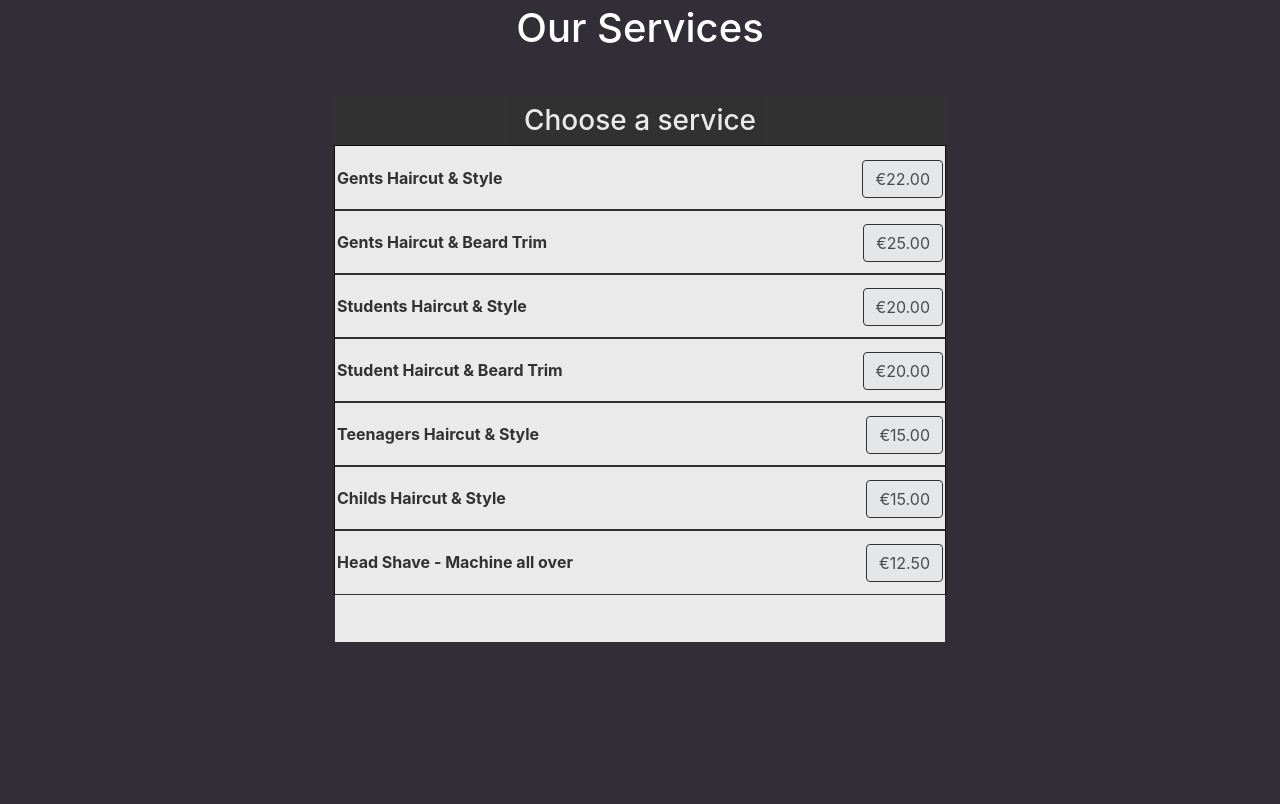
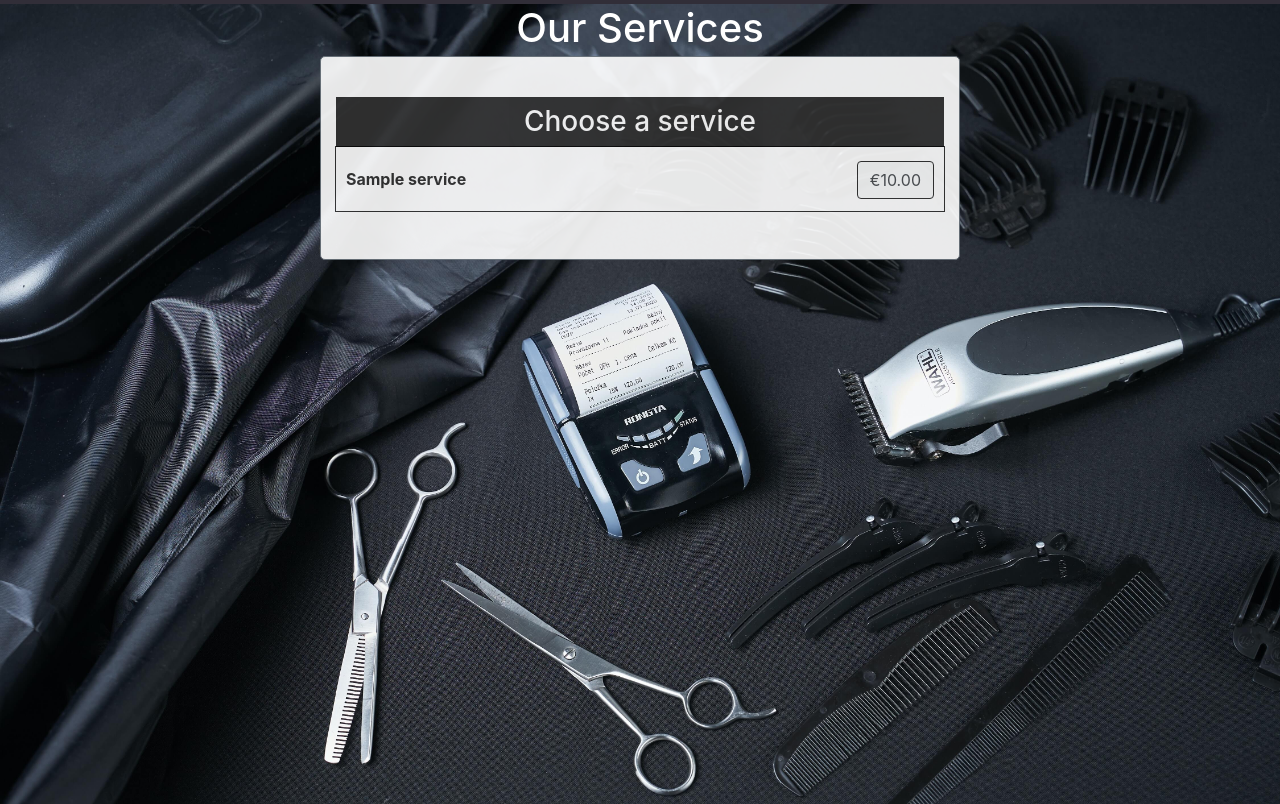
Before and after one commit to LarisaLG/Barbershop, a Django app: page /services/ in a window 1280 px wide. Shown: the part 58-862 px from the top of the page. Before the commit the page ends 700 px from the top, so only its background shows below. Run offline with Django 3.2, Linux system fonts and the light colour scheme; tables that the repository leaves empty hold one stand-in row (values such as "Sample post"); some libraries are stand-ins or nearby versions.

Commit message:
docs: add data loading to the page from the DB, added links to booknow, add style

```diff
--- a/barbershop/views.py
+++ b/barbershop/views.py
@@ -18,7 +18,8 @@ def services(request):
     """
     This view renders to the user the services page.
     """
-    return render(request, 'services.html')
+    services = Service.objects.all()
+    return render(request, 'services.html', {'services': services})
 
 
 def booknow(request):
@@ -33,14 +34,13 @@ def booknow(request):
             booking_form.user = request.user
             booking_form.save()
             return redirect('bookings')
-
     form = BookingForm()
     return render(request, 'booknow.html', {'form': form})
 
 
 def bookings(request):
     """This view checks if user is logged in and renders the bookings.html
-    page which shows user bookings and otherwise it redirects to the signup page.
+    page which shows user bookings and otherwise it redirects to the signup page
     """
     if request.user.is_authenticated:
         bookings = Booking.objects.filter(user=request.user)
--- a/static/css/style.css
+++ b/static/css/style.css
@@ -164,12 +164,14 @@ img.logo {
 .services-contain {
     width: 95%;
     margin: 0 auto;
+    background-color: #fff;
+    opacity: 0.9;
+    border: 1px solid #6c757d;
+    border-radius: 5px;
 }
 
 .services-block {
     width: 100%;
-    background-color: #fff;
-    opacity: 0.9;
     margin-top: 5vh;
     padding-bottom: 10px;
 }
--- a/templates/services.html
+++ b/templates/services.html
@@ -3,87 +3,29 @@
 
 {% block content %}
 
+<div class="services-page signup-page">
+
     <h1 class="services-title mt-1 mb-1 text-center">Our Services</h1>
     <div class="services-contain col-xs-10 col-sm-10 col-md-6 d-flex">
-
         <div class="pb-5 services-block" id="services-content">
-
             <h3 class="title-block-services text-center pt-2 pb-2 mb-0">Choose a service</h3>
 
             <div class="services">
-
+                {% for s in services%}
                 <div class="services-item">
-                    <div class="text-left button-padding">
-                        <p><b>Gents Haircut & Style</b></p>
+                    <div class="text-left button-padding ml-2">
+                        <p><b>{{s.service_name}}</b></p>
                     </div>
                     <div class="text-right pull-right">
-                        <a class="btn btn-light" href="#">
-                            <span>€22.00</span></a>
+                        <a class="btn btn-light mr-2" href="{% url 'bookings' %}">
+                            <span>€{{s.price}}</span></a>
                     </div>
+
                 </div>
-
-
-                <div class="services-item">
-                    <div class="text-left pull-left">
-                        <p><b>Gents Haircut & Beard Trim</b></p>
-                    </div>
-                    <div class="text-right pull-right">
-                        <a class="btn btn-light" href="#">
-                            <span>€25.00</span></a>
-                    </div>
-                </div>
-
-                <div class="services-item justify-content-around">
-                    <div class="text-left pull-left">
-                        <p><b>Students Haircut & Style</b></p>
-                    </div>
-                    <div class="text-right pull-right">
-                        <a class="btn btn-light" href="#">
-                            <span>€20.00</span></a>
-                    </div>
-                </div>
-
-                <div class="services-item justify-content-around">
-                    <div class="text-left pull-left button-padding">
-                        <p><b>Student Haircut & Beard Trim</b></p>
-                    </div>
-                    <div class="text-right pull-right">
-                        <a class="btn btn-light" href="#">
-                            <span>€20.00</span></a>
-                    </div>
-                </div>
-
-                <div class="services-item justify-content-around">
-                    <div class="text-left pull-left button-padding">
-                        <p><b>Teenagers Haircut & Style</b></p>
-                    </div>
-                    <div class="text-right pull-right">
-                        <a class="btn btn-light" href="#">
-                            <span>€15.00</span></a>
-                    </div>
-                </div>
-
-                <div class="services-item justify-content-around">
-                    <div class="text-left pull-left button-padding">
-                        <p><b>Childs Haircut & Style</b></p>
-                    </div>
-                    <div class="text-right pull-right">
-                        <a class="btn btn-light" href="#">
-                            <span>€15.00</span></a>
-                    </div>
-                </div>
-
-                <div class="services-item justify-content-around">
-                    <div class="text-left pull-left button-padding">
-                        <p><b>Head Shave - Machine all over</b></p>
-                    </div>
-                    <div class="text-right pull-right">
-                        <a class="btn btn-light" href="#">
-                            <span>€12.50</span></a>
-                    </div>
-                </div>
+                {% endfor%}
             </div>
         </div>
     </div>
+</div>
 
 {% endblock %}
```
